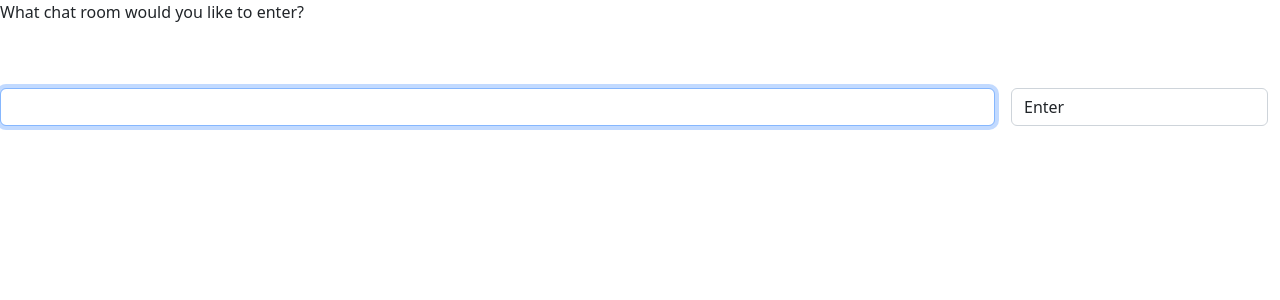
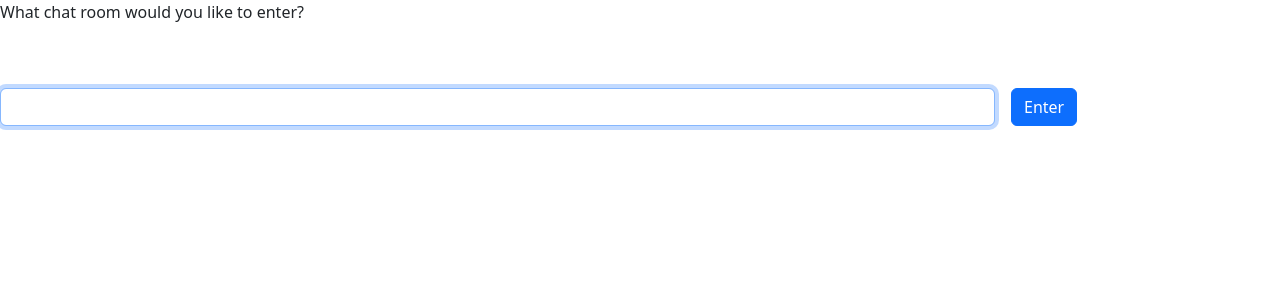
Before and after one commit to danieletchie/Zuri-Chatapp, a Django app: page / in a window 1280 px wide. Shown: the top 300 px of the page. Run offline with Django 4.2, Linux system fonts and the light colour scheme.

```diff
--- a/chatapp/templates/chat/index.html
+++ b/chatapp/templates/chat/index.html
@@ -12,7 +12,7 @@
             <input class="align-middle form-control" id="room-name-input" type="text" size="100">
         </div>
         <div class="col-auto">
-            <input class="align-middle form-control" id="room-name-submit" type="btn btn-primary " value="Enter">
+            <input class="align-middle btn btn-primary" id="room-name-submit" type="button" value="Enter">
         </div>
     </div>
 
```
